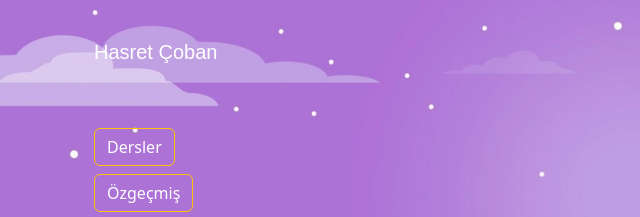
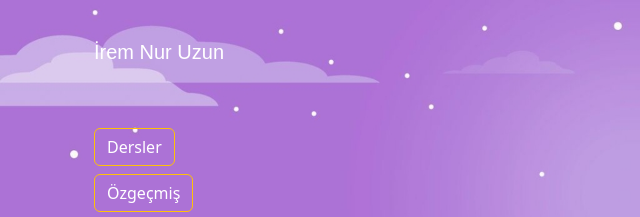
Before and after one commit to iremnuruzun67/iremnuruzun67.github.io, a plain HTML site: page src/iletisim.html in a window 1280 px wide. Shown: the top 217 px of the page, 0-640 px from the left. Drawn offline with nearby package versions, Linux system fonts and the light colour scheme; a web font is replaced by a local one.

Commit message:
Update iletisim.html

```diff
--- a/src/iletisim.html
+++ b/src/iletisim.html
@@ -13,7 +13,7 @@
     <div class="container">
      <div class="container-fluid">
          <div class="collapse navbar-collapse">
-           <a class="navbar-brand name-font"  href="#">Hasret Çoban</a>
+           <a class="navbar-brand name-font"  href="#">İrem Nur Uzun</a>
          </div>
        </div>
     </div>
```
